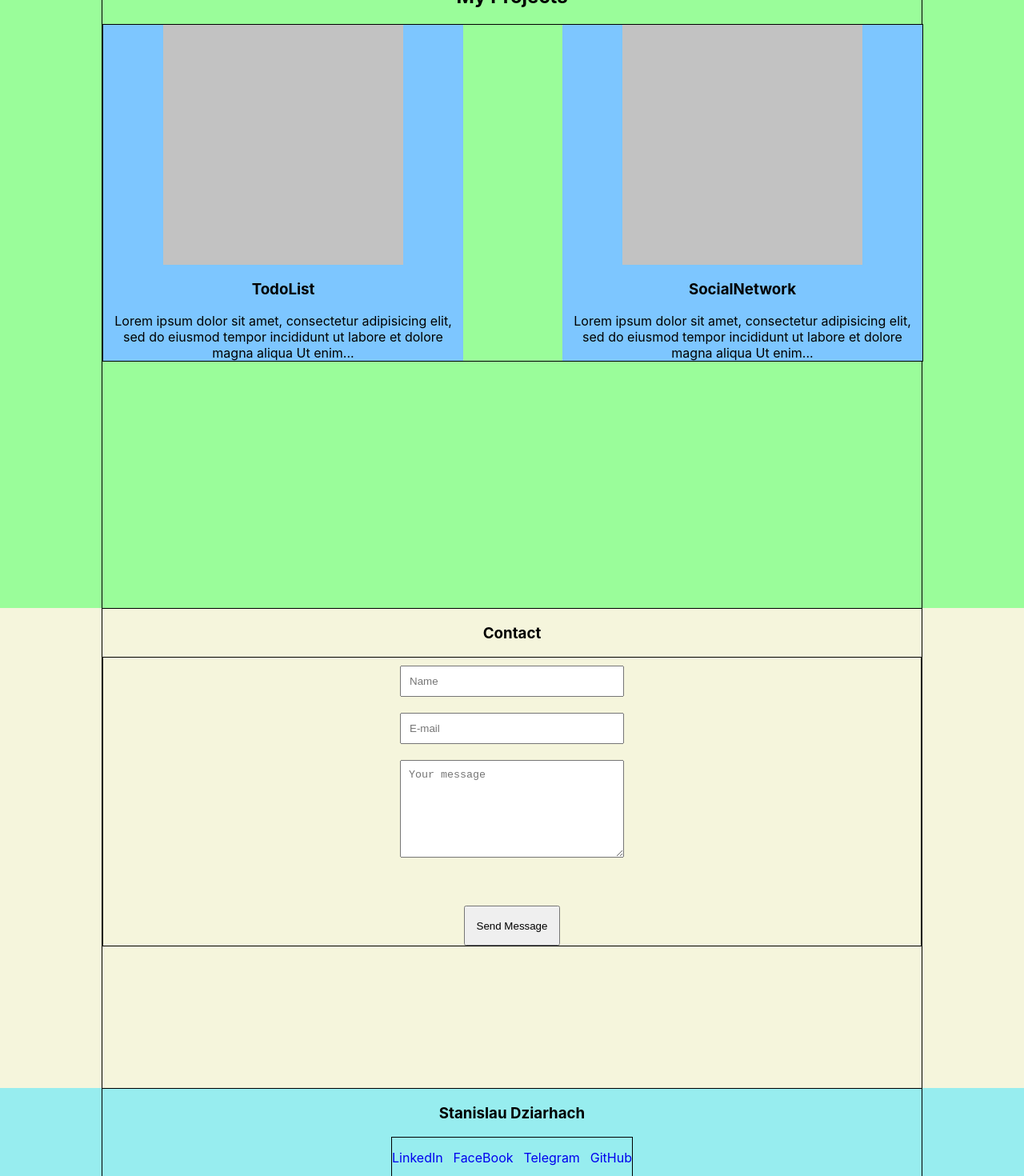
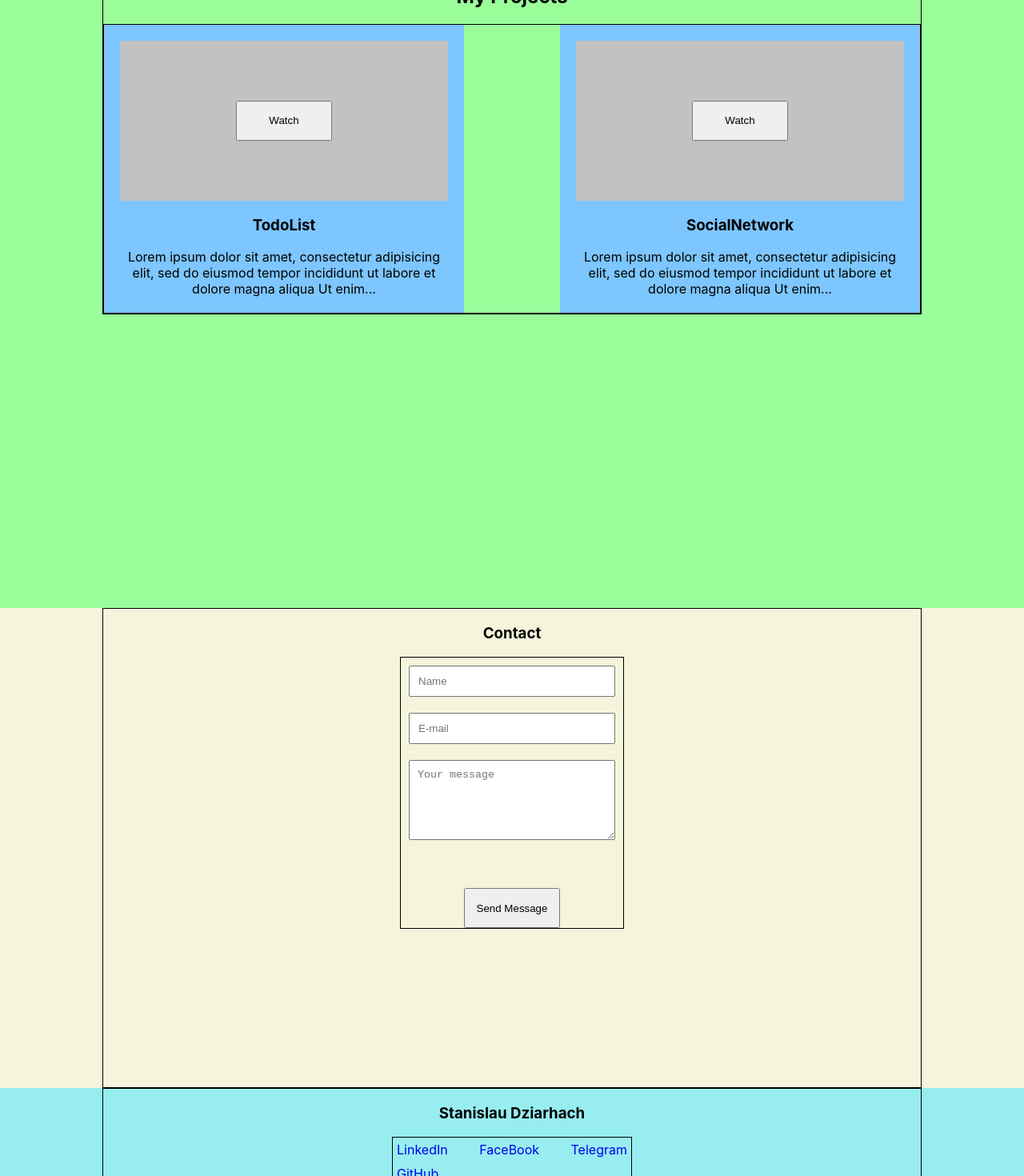
Before and after one commit to Dergacz/portfolio, a React (Create React App) app: page / in a window 1280 px wide. Shown: the part 1720-3190 px from the top of the page at 80% size. Built offline with nearby package versions, Linux system fonts and the light colour scheme.

Commit message:
fix mistakes

```diff
--- a/src/Contacts/Contacts.jsx
+++ b/src/Contacts/Contacts.jsx
@@ -8,7 +8,6 @@ export const Contacts = () => {
         <div className={style.contactsBlock}>
             <div className={`${general.container} ${style.container}`}>
                 <h3 className={style.title}>Contact</h3>
-                <div className={style.formBlock}>
                     <form className={style.form}>
                         <input
                             className={style.inputName}
@@ -29,7 +28,7 @@ export const Contacts = () => {
                         />
                         <button className={style.button}>Send Message</button>
                     </form>
-                </div>
+
             </div>
         </div>
     )
--- a/src/Contacts/Contacts.module.css
+++ b/src/Contacts/Contacts.module.css
@@ -4,7 +4,9 @@
 }
 
 .container {
-
+    display: flex;
+    flex-direction: column;
+    align-items: center;
 }
 
 .title {
@@ -18,9 +20,11 @@
 }
 
 .form {
-    width: 300px;
+    border: 1px solid;
+    width: 280px;
     display: flex;
     flex-direction: column;
+
 
 }
 
--- a/src/Footer/Footer.jsx
+++ b/src/Footer/Footer.jsx
@@ -14,7 +14,7 @@ export const Footer = () => {
                     <a className={style.links} href={"#"}><span className={style.telegram}>Telegram</span></a>
                     <a className={style.links} href={"#"}><span className={style.gitHub}>GitHub</span></a>
                 </div>
-                <p className={style.year}>© 2021 All Rights Reserved.</p>
+                <div className={style.year}>© 2021 All Rights Reserved.</div>
             </div>
         </footer>
     )
--- a/src/Footer/Footer.module.css
+++ b/src/Footer/Footer.module.css
@@ -15,13 +15,20 @@
 
 a.links {
     text-decoration: none;
+    padding: 5px;
 }
 
 .linksBlock {
     border: solid 1px;
-    width: 300px;
+    max-width: 300px;
     height: 50px;
     display: flex;
     justify-content: space-between;
     align-items: center;
+    flex-wrap: wrap;
+
 }
+
+.year {
+    flex-wrap: wrap;
+}
--- a/src/Projects/Project/Project.jsx
+++ b/src/Projects/Project/Project.jsx
@@ -4,9 +4,11 @@ import style from "./Project.module.css";
 export const Project = (props) => {
     return (
         <div className={style.project}>
-            <a href={""}>
-                <div className={style.img}></div>
-            </a>
+            <div className={style.imgContainer}>
+                    <a href={""}>
+                        <button className={style.button}>Watch</button>
+                    </a>
+            </div>
             <h3 className={style.title}>{props.title}</h3>
             <div className={style.description}>
                 {props.description}
--- a/src/Projects/Project/Project.module.css
+++ b/src/Projects/Project/Project.module.css
@@ -5,12 +5,22 @@
     flex-direction: column;
     align-items: center;
     text-align: center;
+    padding: 20px;
 }
 
-.img {
-    width: 300px;
-    height: 300px;
+.imgContainer {
+    width: 100%;
+    height: 200px;
     background-color: #c2c2c2;
+    display: flex;
+    justify-content: center;
+    align-items: center;
+}
+
+.button {
+    width: 120px;
+    height: 50px;
+    text-align: center;
 }
 
 .title {
--- a/src/Projects/Projects.module.css
+++ b/src/Projects/Projects.module.css
@@ -1,5 +1,5 @@
 .projectsBlock {
-    height: 100vh;
+    min-height: 100vh;
     background-color: #9afd9a;
 }
 
@@ -18,5 +18,9 @@
     width: 100%;
     display: flex;
     justify-content: space-between;
-    /*flex-wrap: wrap;*/
+    flex-wrap: wrap;
 }
+
+.year {
+
+}
--- a/src/Skills/Skill/Skill.module.css
+++ b/src/Skills/Skill/Skill.module.css
@@ -5,6 +5,7 @@
     flex-direction: column;
     align-items: center;
     text-align: center;
+    padding: 20px;
 }
 
 .img {
--- a/src/Skills/Skills.module.css
+++ b/src/Skills/Skills.module.css
@@ -1,5 +1,5 @@
 .skillsBlock {
-    height: 100vh;
+    min-height: 100vh;
     background-color: pink;
 }
 
--- a/src/index.css
+++ b/src/index.css
@@ -1,3 +1,6 @@
+* {
+  box-sizing: border-box;
+}
 body {
   margin: 0;
   font-family: -apple-system, BlinkMacSystemFont, 'Segoe UI', 'Roboto', 'Oxygen',
```
